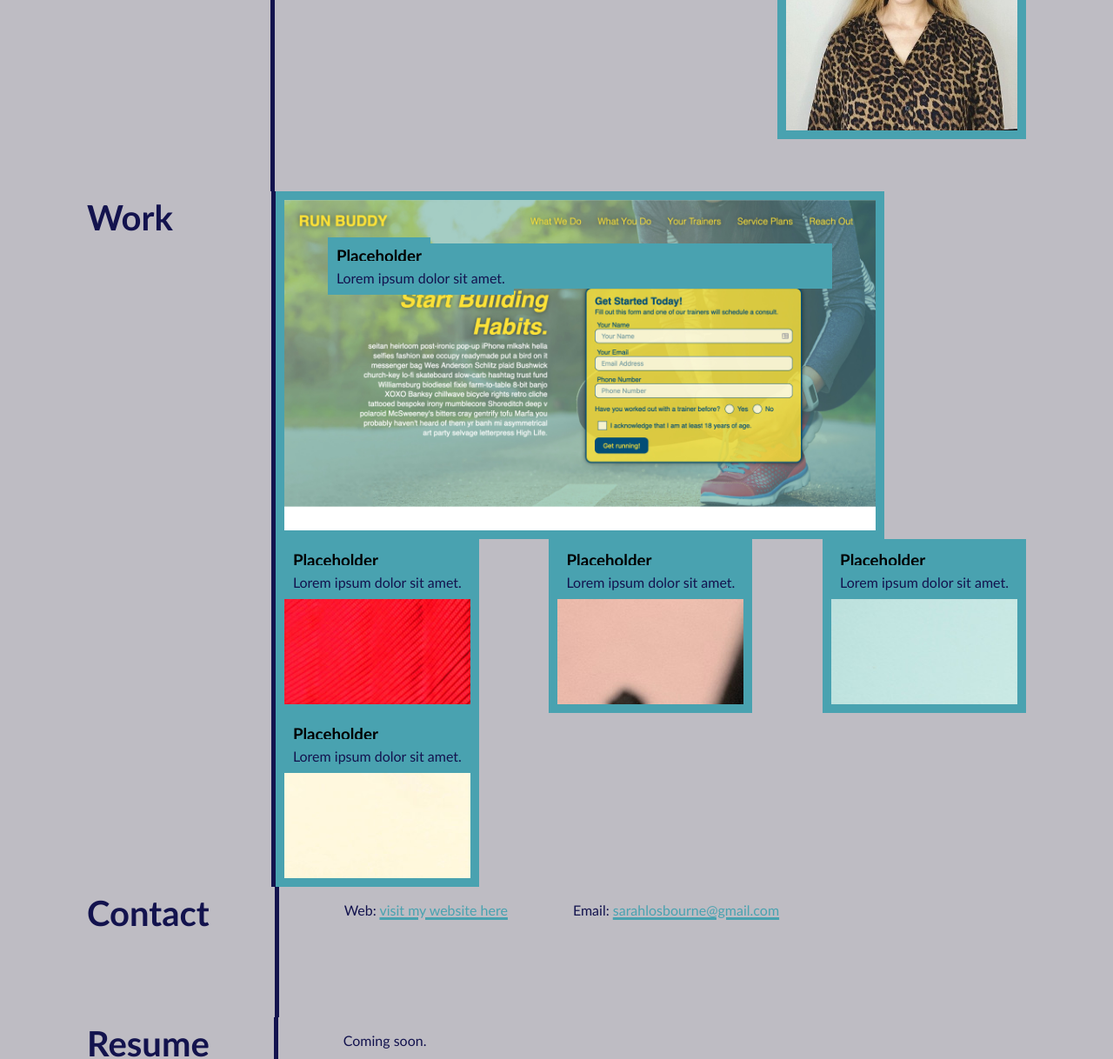
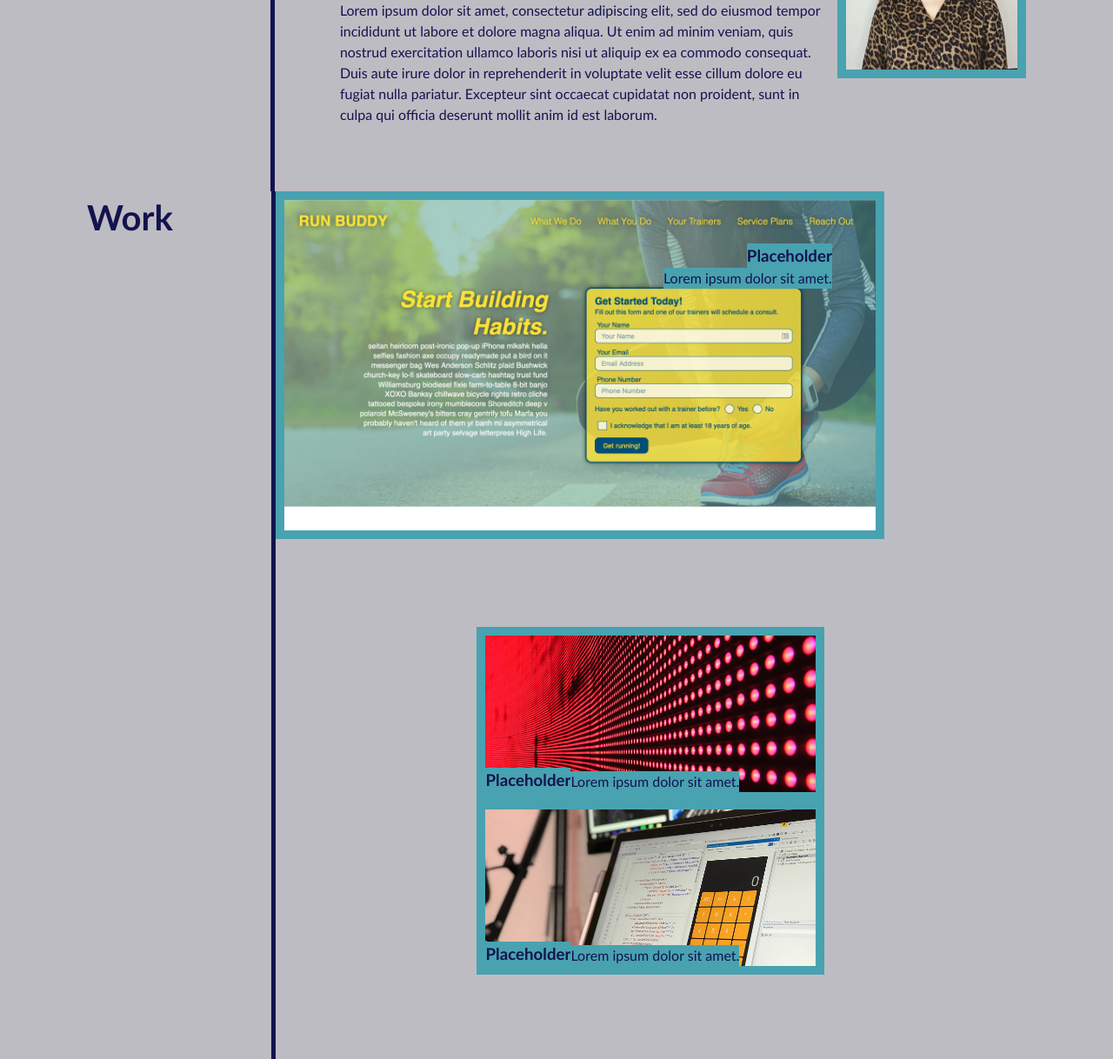
Before and after one commit to Sarah-El/sarah-portfolio, a plain HTML site: page index.html in a window 1280 px wide. Shown: the part 580-1798 px from the top of the page at 87% size. Drawn offline with Linux system fonts and the light colour scheme.

Commit message:
added links to images and added media query to remove nav bar on smaller screens

```diff
--- a/css/style.css
+++ b/css/style.css
@@ -53,12 +53,18 @@ a {
 
 .hero-banner {
   display: flex;
-  /* position: relative; */
+  justify-content: flex-end;
+  align-items: flex-end;
   height: 300px;
   background-image: url(../images/02-hero-bg.jpg);
   background-repeat: no-repeat;
   background-position: none;
   background-size: 100%;
+}
+
+#maintitle {
+  display: flex;
+
 }
 
 span {
@@ -76,7 +82,7 @@ span {
 
 #about {
   display: flex;
-  height: 350px;
+  min-height: 350px;
 }
 
 #anchor-About {
@@ -93,7 +99,7 @@ span {
 }
 
 #profilePic {
-  height: 290px;
+  height: 220px;
   border: solid 10px;
   border-color: var(--light-blue);
 }
@@ -104,8 +110,6 @@ span {
 
 #work {
   display: flex;
-  /* flex-wrap: wrap; */
-  /* justify-content: space-between; */
 }
 
 #work h2 {
@@ -115,9 +119,7 @@ span {
 
 .flex {
   display: flex;
-  flex-wrap: wrap;
-  justify-content: center;
-  padding:
+  align-items: center;
 }
 
 .row {
@@ -126,16 +128,15 @@ span {
   flex-wrap: wrap;
   width: 100%;
   flex-wrap: wrap;
-  justify-content: space-between;
-
+  justify-content: space-evenly;
+  padding: 100px;
 }
 
 .column {
   display: flex;
   flex-direction: column;
   flex-basis: 100%;
-  flex-wrap: wrap;
-  justify-content: space-between;
+  margin: 1px;
 }
 
 .image-section {
@@ -146,7 +147,8 @@ span {
 }
 
 #imgtext {
-  justify-content: flex-end;
+  display: flex;
+  align-items: flex-end;
 
 }
 
@@ -159,6 +161,9 @@ span {
   display: flex;
   flex-wrap: wrap;
   justify-content: space-between;
+  flex-direction: row;
+  position:relative;
+
 }
 
 .flex h3 {
@@ -168,6 +173,10 @@ span {
 .flex p {
   background-color: var(--light-blue);
   background-size: contain;
+}
+
+#imgtext p {
+  background-color: var(--light-blue);
 }
 
 .mainimg {
@@ -180,6 +189,8 @@ span {
   height: 400px;
   border: solid 10px;
   border-color: var(--light-blue);
+  flex-direction: column;
+  align-self: auto;
 }
 
 .ex1 {
@@ -187,8 +198,9 @@ span {
   position: relative;
   background-repeat: no-repeat;
   background-position: none;
-  object-fit: contain;
+  background-size: 100%;
   height: 200px;
+  width: 400px;
   border: solid 10px;
   border-color: var(--light-blue);
 }
@@ -198,8 +210,9 @@ span {
   position: relative;
   background-repeat: no-repeat;
   background-position: none;
-  object-fit: contain;
+  background-size: 100%;
   height: 200px;
+  width: 400px;
   border: solid 10px;
   border-color: var(--light-blue);
 }
@@ -209,8 +222,9 @@ span {
   position: relative;
   background-repeat: no-repeat;
   background-position: none;
-  object-fit: contain;
+  background-size: 100%;
   height: 200px;
+  width: 400px;
   border: solid 10px;
   border-color: var(--light-blue);
 }
@@ -220,8 +234,9 @@ span {
   position: relative;
   background-repeat: no-repeat;
   background-position: none;
-  object-fit: contain;
+  background-size: 100%;
   height: 200px;
+  width: 400px;
   border: solid 10px;
   border-color: var(--light-blue);
 }
@@ -253,6 +268,10 @@ h1 {
 
 h2 {
   font-size: 40px;
+  color: var(--heading-col);
+}
+
+h3 {
   color: var(--heading-col);
 }
 
@@ -293,3 +312,15 @@ footer {
   text-align: center;
   padding: 0px 0px 50px 0px;
 }
+
+@media only screen and (max-width: 769px) {
+  #navBar {
+    display: none;
+  }
+}
+
+@media only screen and (max-width: 769px) {
+  #navBar {
+    display: none;
+  }
+}
--- a/index.html
+++ b/index.html
@@ -36,7 +36,12 @@
       <h2 class="sidebar" id="anchor-About">About Me</h2>
       <p>Hi, I'm Sarah! A digital marketer and aspiring web developer.
         I am currently studying Front-end Web Development at the University of Birmingham while working a full time job.
-        In my spare time (when I do eventually get some) I love to get stuck into a good Netflix series and watch F1. </p>
+        In my spare time (when I do eventually get some) I love to get stuck into a good Netflix series and watch F1.
+      <br>
+      <br>Lorem ipsum dolor sit amet, consectetur adipiscing elit, sed do eiusmod tempor incididunt ut labore et dolore magna aliqua.
+        Ut enim ad minim veniam, quis nostrud exercitation ullamco laboris nisi ut aliquip ex ea commodo consequat. Duis aute irure
+        dolor in reprehenderit in voluptate velit esse cillum dolore eu fugiat nulla pariatur. Excepteur sint occaecat cupidatat non
+        proident, sunt in culpa qui officia deserunt mollit anim id est laborum.</p>
         <img src="../sarah-portfolio/images/Sarah E profile pic.jpeg" alt="Sarah Ellis" id="profilePic">
 
     </section>
@@ -45,34 +50,43 @@
     <section class='page-section' id="work">
       <h2 class="sidebar" id="anchor-Work">Work</h2>
       <div class='flex'>
-
+          <a style="text-decoration:none" href="DeadLink">
               <section class="mainimg" id="imgtext">
-                  <h3><span>Placeholder</span></h3>
-                  <p><span>Lorem ipsum dolor sit amet.</span></p>
+                  <h3>Placeholder</h3>
+                  <p>Lorem ipsum dolor sit amet.</p>
               </section>
+          </a>
 
           <div class='column'>
             <div class="row">
 
+              <a style="text-decoration:none" href="DeadLink">
                 <section class="ex1" id="imgtext">
-                  <h3><span>Placeholder</span></h3>
-                  <p><span>Lorem ipsum dolor sit amet.</span></p>
+                    <h3>Placeholder</h3>
+                    <p>Lorem ipsum dolor sit amet.</p>
                 </section>
+              </a>
 
+              <a style="text-decoration:none" href="DeadLink">
                 <section class="ex2" id="imgtext">
-                  <h3><span>Placeholder</span></h3>
-                  <p><span>Lorem ipsum dolor sit amet.</span></p>
+                    <h3>Placeholder</h3>
+                    <p>Lorem ipsum dolor sit amet.</p>
                 </section>
-
+              </a>
+            </div>
+            <div class="row">
+              <a style="text-decoration:none" href="DeadLink">
                 <section class="ex3" id="imgtext">
-                  <h3><span>Placeholder</span></h3>
-                  <p><span>Lorem ipsum dolor sit amet.</span></p>
+                    <h3>Placeholder</h3>
+                    <p>Lorem ipsum dolor sit amet.</p>
                 </section>
-
+              </a>
+            <a style="text-decoration:none" href="DeadLink">
               <section class="ex4" id="imgtext">
-                  <h3><span>Placeholder</span></h3>
-                  <p><span>Lorem ipsum dolor sit amet.</span></p>
+                  <h3>Placeholder</h3>
+                  <p>Lorem ipsum dolor sit amet.</p>
               </section>
+            </a>
           </div>
       </div>
   </section>
```
Lines whose indentation alone changed are shown as unchanged.
